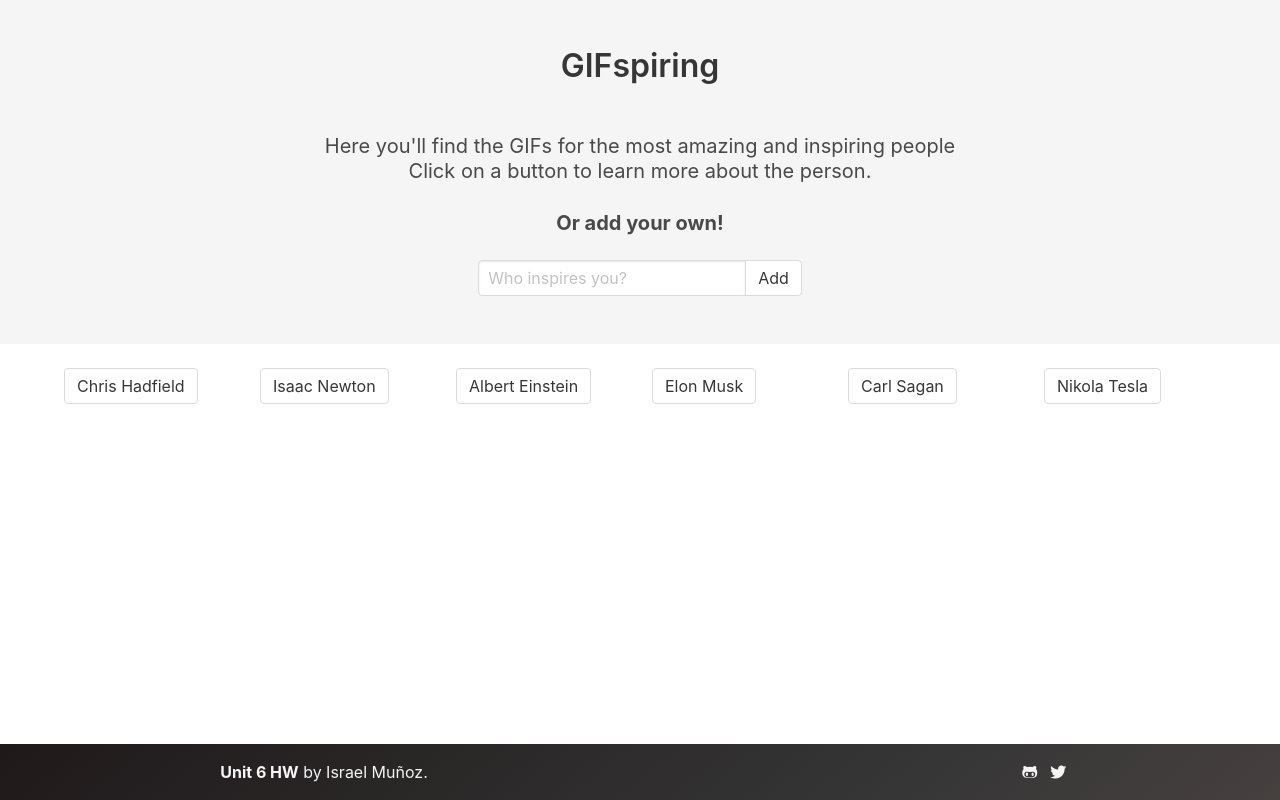
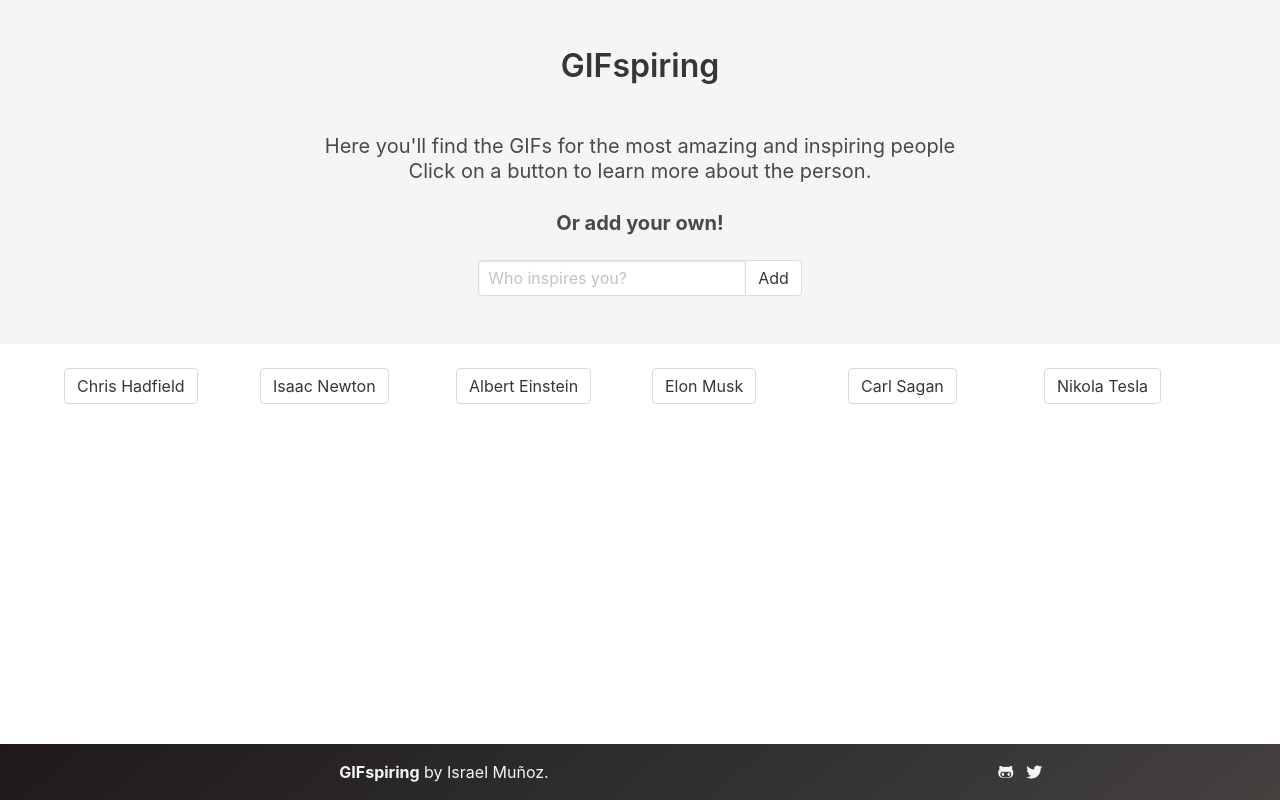
Before and after one commit to israelmuca/GIFspiring, a plain HTML site: page index.html in a window 1280 px wide. Drawn offline with nearby package versions, Linux system fonts and the light colour scheme.

Commit message:
Changed some names and updated the Readme.md

```diff
--- a/index.html
+++ b/index.html
@@ -4,7 +4,7 @@
     <meta charset="UTF-8">
     <meta name="viewport" content="width=device-width, initial-scale=1.0">
     <meta http-equiv="X-UA-Compatible" content="ie=edge">
-    <title>GIFtastic</title>
+    <title>GIFspiring</title>
     <link rel="stylesheet" href="https://cdnjs.cloudflare.com/ajax/libs/bulma/0.7.1/css/bulma.min.css">
     <link rel="stylesheet" href="https://use.fontawesome.com/releases/v5.0.13/css/fontawesome.css" integrity="sha384-GVa9GOgVQgOk+TNYXu7S/InPTfSDTtBalSgkgqQ7sCik56N9ztlkoTr2f/T44oKV" crossorigin="anonymous">
     <link rel="stylesheet" href="https://use.fontawesome.com/releases/v5.0.13/css/brands.css" integrity="sha384-VGCZwiSnlHXYDojsRqeMn3IVvdzTx5JEuHgqZ3bYLCLUBV8rvihHApoA1Aso2TZA" crossorigin="anonymous">
@@ -119,11 +119,11 @@
     <section class="hero is-dark is-bold">
         <div class="hero-body" style=" padding-top: 16px; padding-bottom: 16px;">
             <div class="container columns clearfix">
-                <div class="column is-2"></div>
+                <div class="column"></div>
                 <div class="column">
-                    <p><strong>Unit 6 HW</strong> by Israel Muñoz.</p>
+                    <p><strong>GIFspiring</strong> by Israel Muñoz.</p>
                 </div>
-                <div class="column is-5"></div>
+                <div class="column"></div>
                 <div class="column">
                     <a href="https://github.com/IsraelMuca/" target="_blank">
                         <span class="icon">
```
Also changed, not shown: 1 other file.
